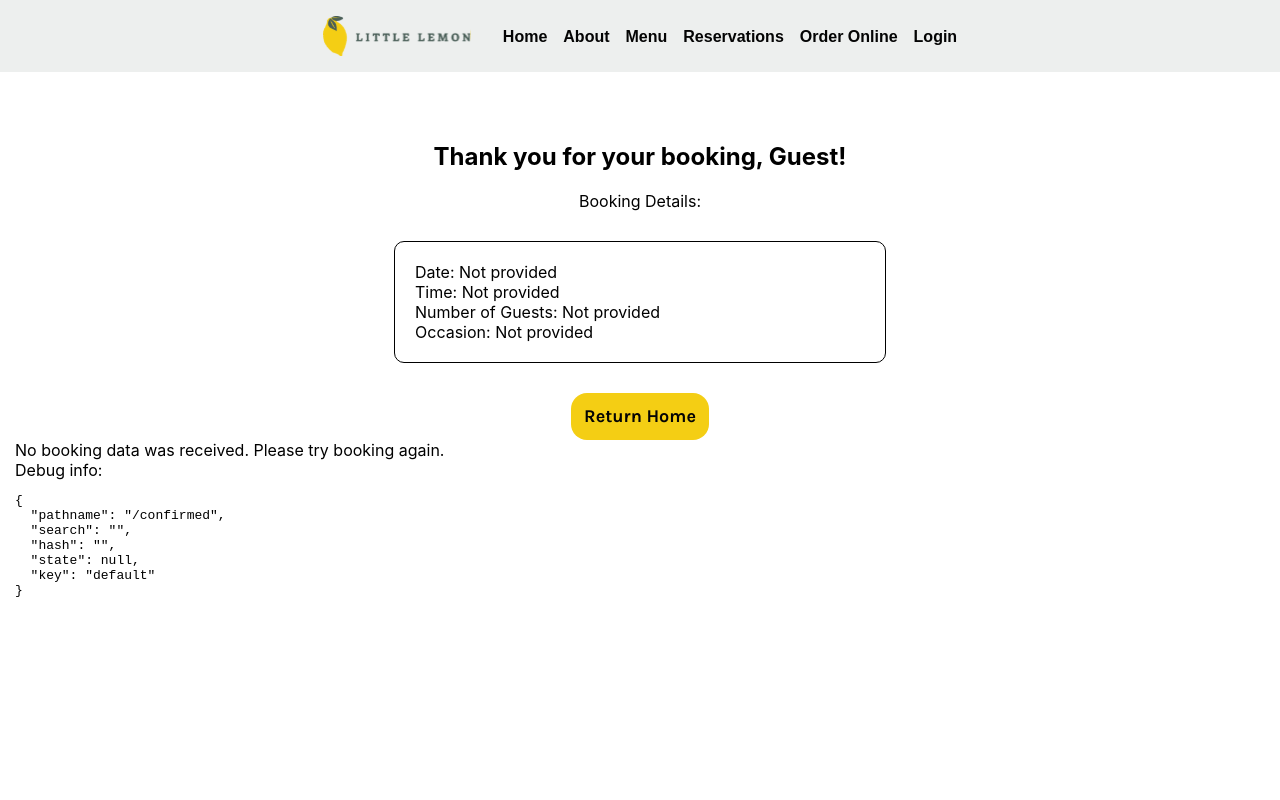
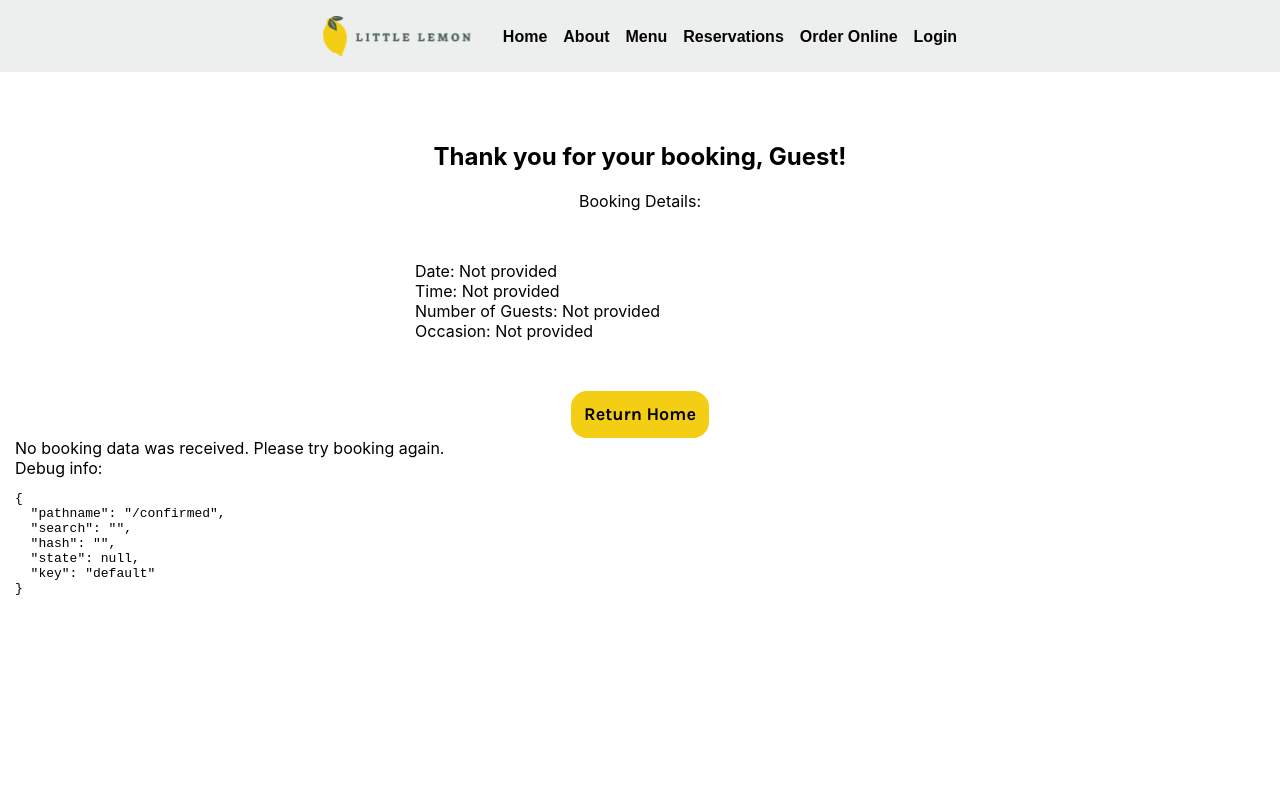
Before and after one commit to chappas/my-app, a React (Create React App) app in the folder my-app/: page /confirmed in a window 1280 px wide. Shown: the top 800 px of the page. Built offline with nearby package versions, Linux system fonts and the light colour scheme; a web font is replaced by a local one.

Commit message:
Final Update 24 Oct 2024

```diff
--- a/my-app/src/App.css
+++ b/my-app/src/App.css
@@ -449,8 +449,6 @@ main {
 margin: 30px auto;
 max-width: 450px;
 padding: 20px;
-border: 1px solid;
-border-radius: 10px;
 }
 .button-container {
   display: flex;
```
